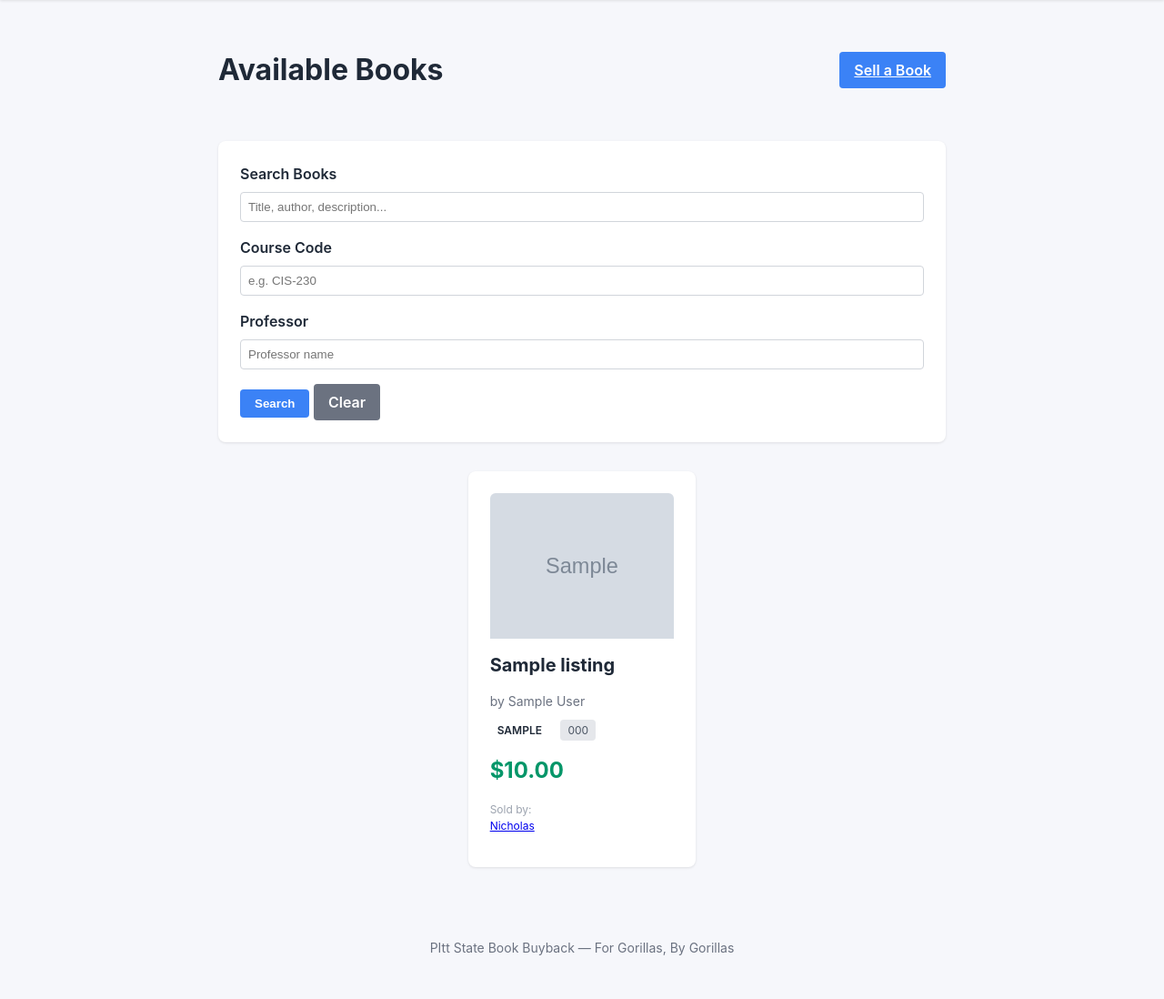
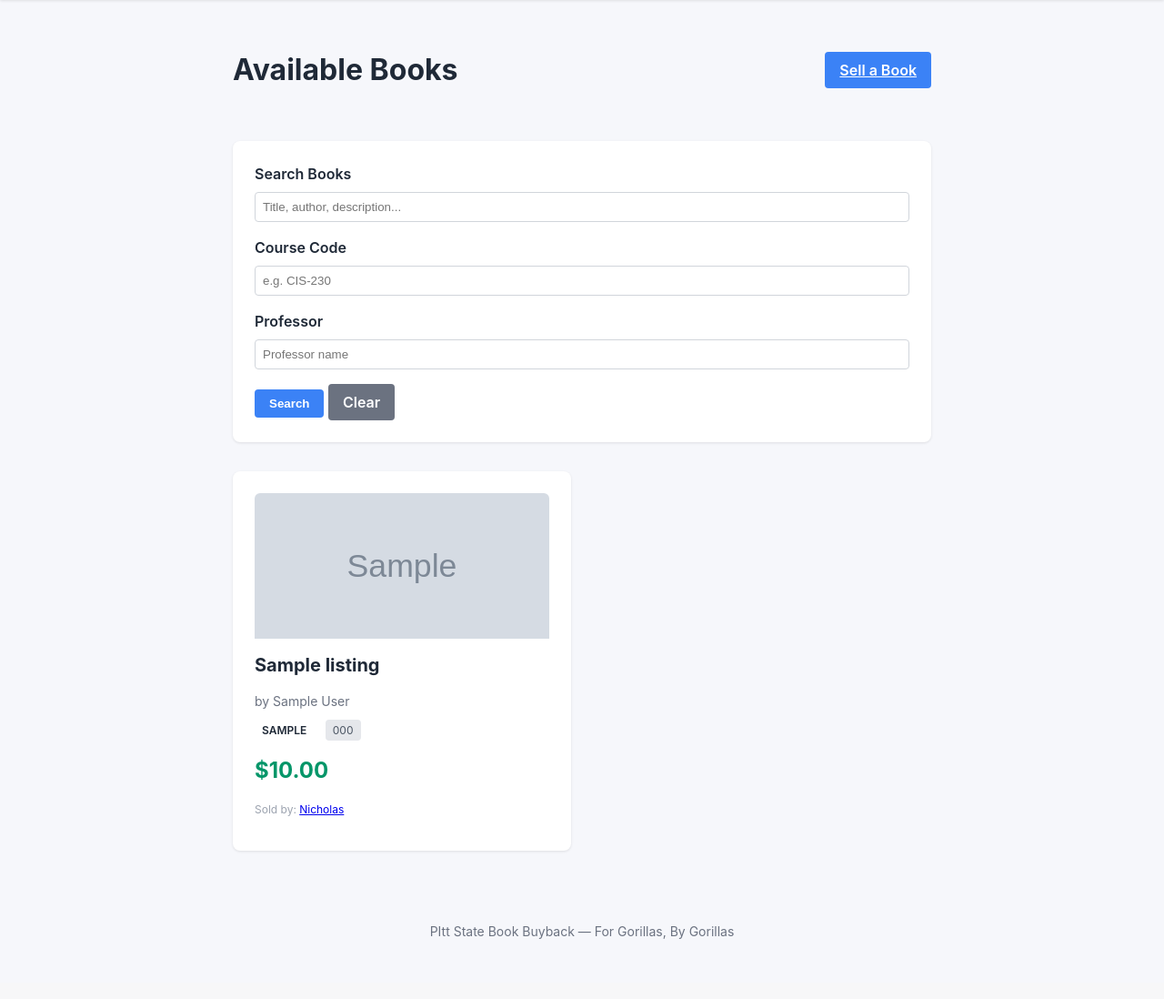
Before and after one commit to nrrorton/pitt-state-book-buyback, a Flask app: page /listings in a window 1280 px wide. Shown: the part 56-1154 px from the top of the page at 91% size. After the commit the page ends 1088 px from the top, so only its background shows below. Run offline with Flask 3, Linux system fonts and the light colour scheme; tables that the repository leaves empty hold one stand-in row (values such as "Sample post"); grey boxes marked "Sample" are stand-in pictures.

Commit message:
Fixed listing page grid view behavior

```diff
--- a/static/styles.css
+++ b/static/styles.css
@@ -144,18 +144,18 @@ main {
     gap: 1.5rem;
 }
 
+.listings-container {
+    max-width: 1100px;
+    margin: 0 auto;
+    padding: 0 1rem;
+}
+
 .listing-card {
     background: white;
     padding: 1.5rem;
     border-radius: 8px;
     box-shadow: 0 1px 3px rgba(0,0,0,0.1);
     transition: transform 0.2s;
-}
-
-.listing-card-link {
-    text-decoration: none;
-    color: inherit;
-    display: block;
 }
 
 .listing-card-link:hover .listing-card {
--- a/templates/listings/index.html
+++ b/templates/listings/index.html
@@ -3,38 +3,45 @@
 {% block title %}Browse Books - Pitt State Book Buyback{% endblock %}
 
 {% block content %}
+<div class="listings-container">
     <div class="listings-header">
         <h1>Available Books</h1>
         <a href="{{ url_for('new_listing') }}" class="btn btn-primary">Sell a Book</a>
     </div>
 
-<div class="search-section" style="background: white; padding: 1.5rem; border-radius: 8px; box-shadow: 0 1px 3px rgba(0,0,0,0.1); margin-bottom: 2rem;">
-    <form action="{{ url_for('listings') }}" method="GET" class="search-form" style="display: grid; grid-template-columns: repeat(auto-fit, minmax(200px, 1fr)) auto; gap: 1rem; align-items: end;">
+    <div class="search-section"
+        style="background: white; padding: 1.5rem; border-radius: 8px; box-shadow: 0 1px 3px rgba(0,0,0,0.1); margin-bottom: 2rem;">
+        <form action="{{ url_for('listings') }}" method="GET" class="search-form"
+            style="display: grid; grid-template-columns: repeat(auto-fit, minmax(200px, 1fr)) auto; gap: 1rem; align-items: end;">
             <div class="form-group" style="margin-bottom: 0;">
-            <label for="q">Search Books</label>
-            <input type="text" name="search" id="search" class="form-control" placeholder="Title, author, description..." value="{{ request.args.get('q', '') }}">
+                <label for="search">Search Books</label>
+                <input type="text" name="search" id="search" class="form-control"
+                    placeholder="Title, author, description..." value="{{ request.args.get('search', '') }}">
             </div>
             <div class="form-group" style="margin-bottom: 0;">
                 <label for="course_code">Course Code</label>
-            <input type="text" name="course_code" id="course_code" class="form-control" placeholder="e.g. CIS-230" value="{{ request.args.get('course_code', '') }}">
+                <input type="text" name="course_code" id="course_code" class="form-control" placeholder="e.g. CIS-230"
+                    value="{{ request.args.get('course_code', '') }}">
             </div>
             <div class="form-group" style="margin-bottom: 0;">
                 <label for="professor">Professor</label>
-            <input type="text" name="professor" id="professor" class="form-control" placeholder="Professor name" value="{{ request.args.get('professor', '') }}">
+                <input type="text" name="professor" id="professor" class="form-control" placeholder="Professor name"
+                    value="{{ request.args.get('professor', '') }}">
             </div>
             <div>
                 <button type="submit" class="btn btn-primary">Search</button>
-            <a href="{{ url_for('listings') }}" class="btn btn-secondary" style="text-decoration: none; padding: 0.5rem 1rem; display: inline-block;">Clear</a>
+                <a href="{{ url_for('listings') }}" class="btn btn-secondary"
+                    style="text-decoration: none; padding: 0.5rem 1rem; display: inline-block;">Clear</a>
             </div>
         </form>
     </div>
 
     <div class="listings-grid">
         {% for listing in listings %}
-        <a href="{{ url_for('listing_detail', listing_id=listing.id) }}" class="listing-card-link">
-            <div class="listing-card">
+        <div class="listing-card" onclick="window.location='/listings/{{ listing.id }}'" style="cursor: pointer;">
             {% if listing.image_filename %}
-                    <img src="{{ url_for('static', filename='uploads/' + listing.image_filename) }}" alt="Photo of {{ listing.title }}" class="listing-thumbnail">
+            <img src="{{ url_for('static', filename='uploads/' + listing.image_filename) }}"
+                alt="Photo of {{ listing.title }}" class="listing-thumbnail">
             {% endif %}
             <div class="listing-details">
                 <h3>{{ listing.title }}</h3>
@@ -46,12 +53,13 @@
                     {% endif %}
                 </div>
                 <p class="price">${{ "%.2f"|format(listing.price) }}</p>
-                    <p class="seller">Sold by: <a href="{{ url_for('profile', user_id=listing.seller.id) }} onclick="event.stopPropagation();">{{ listing.seller.display_name }}</a></p>
+                <p class="seller">Sold by: <a href="{{ url_for('profile', user_id=listing.seller.id) }}"
+                        onclick="event.stopPropagation();">{{ listing.seller.display_name }}</a></p>
             </div>
         </div>
-        </a>
         {% else %}
         <p>No listings found. Be the first to <a href="{{ url_for('new_listing') }}">list a book</a>!</p>
         {% endfor %}
     </div>
+</div>
 {% endblock %}
```
Lines whose indentation alone changed are shown as unchanged.
